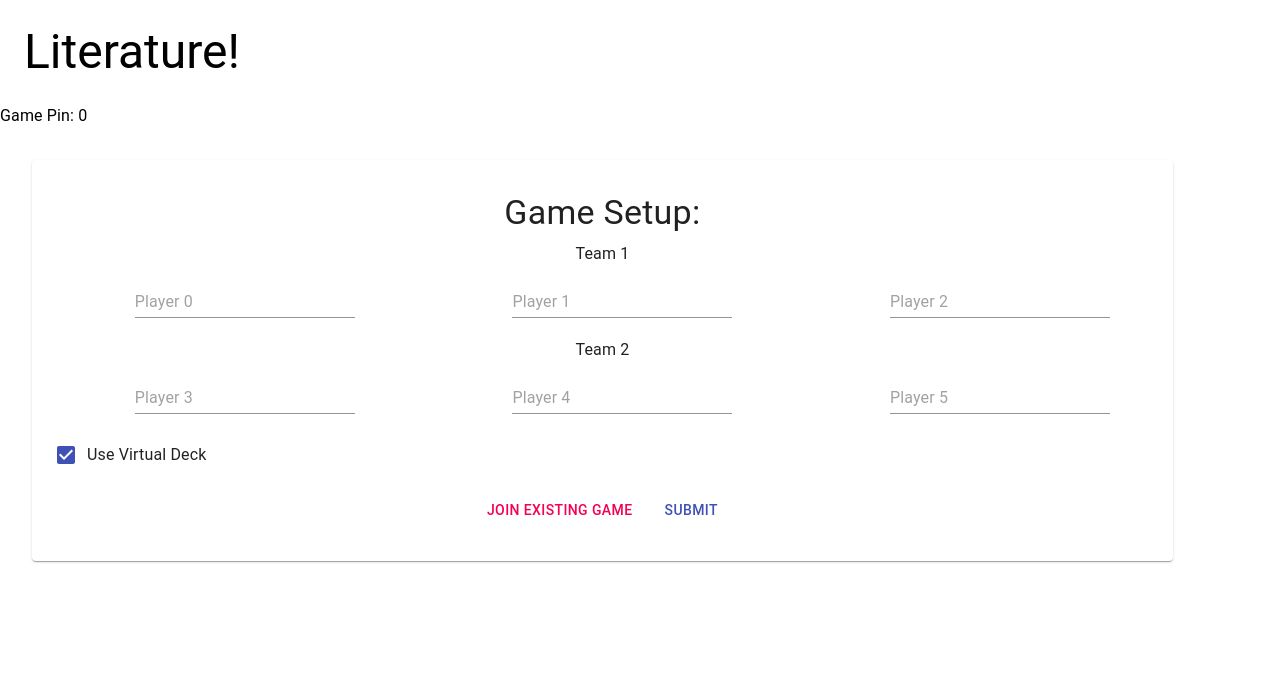
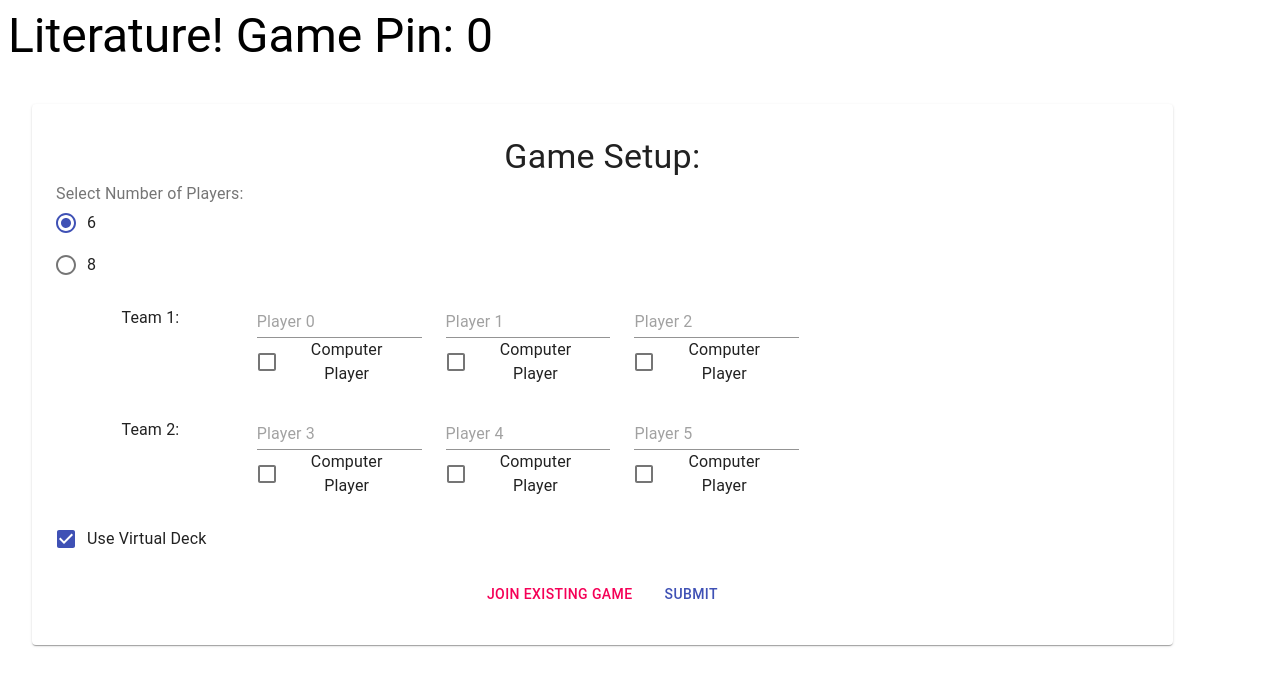
Before and after one commit to peterkraymond/jet, a React (Create React App) app: page / in a window 1280 px wide. Shown: the top 686 px of the page. Built offline with nearby package versions, Linux system fonts and the light colour scheme; no server answers.

Commit message:
Final Improvements
- allow for computer and network players
- move game pin to title

```diff
--- a/src/App.js
+++ b/src/App.js
@@ -13,7 +13,7 @@ const useStyles = makeStyles((theme) => ({
         padding: theme.spacing(3),
     },
     title: {
-        padding: theme.spacing(3),
+        padding: theme.spacing(1),
     },
 }))
 
@@ -24,9 +24,8 @@ function App() {
     return (
         <div>
             <Typography variant="h3" className={classes.title}>
-                Literature!
+                Literature! Game Pin: {gamePin}
             </Typography>
-            <Typography>Game Pin: {gamePin}</Typography>
             <Navigation />
         </div>
     )
--- a/src/features/game/NewGame.js
+++ b/src/features/game/NewGame.js
@@ -3,12 +3,16 @@ import { makeStyles, useTheme } from '@material-ui/core/styles'
 import {
 	Button,
 	Checkbox,
+	FormControl,
+	FormLabel,
 	FormGroup,
 	FormControlLabel,
 	Grid,
 	Paper,
 	TextField,
 	Typography,
+	Radio,
+	RadioGroup,
 	useMediaQuery,
 } from '@material-ui/core'
 import _ from 'lodash'
@@ -37,24 +41,23 @@ export default function NewGame() {
 	const classes = useStyles()
 	const wsSend = useSendCb()
 
+	// create state to control 6 or 8 player game
+	const [numPlayers, setNumPlayers] = React.useState('6')
+	const handleNumPlayersChange = (event) => {
+		setNumPlayers(event.target.value)
+	}
+
 	// create state for virtual deck and players
 	const [useVirtualDeck, setUseVirtualDeck] = React.useState(true)
-	// const [players, setPlayers] = React.useState({
-	// 	p0: 'Player 0',
-	// 	p1: 'Player 1',
-	// 	p2: 'Player 2',
-	// 	p3: 'Player 3',
-	// 	p4: 'Player 4',
-	// 	p5: 'Player 5',
-	// })
-	// TODO: come back to consider swapping object for array for easier mapping back to ws messages
 	const [players, setPlayers] = React.useState([
-		'Player 0',
-		'Player 1',
-		'Player 2',
-		'Player 3',
-		'Player 4',
-		'Player 5',
+		{ name: 'Player 0', type: 'network' },
+		{ name: 'Player 1', type: 'network' },
+		{ name: 'Player 2', type: 'network' },
+		{ name: 'Player 3', type: 'network' },
+		{ name: 'Player 4', type: 'network' },
+		{ name: 'Player 5', type: 'network' },
+		{ name: 'Player 6', type: 'network' },
+		{ name: 'Player 7', type: 'network' },
 	])
 
 	// identify basic theming and responsive dialog size
@@ -70,49 +73,39 @@ export default function NewGame() {
 			case 'Submit':
 				const message = compileMessage()
 				wsSend(message)
-				// TODO: move this to another location, but for now, update the game with the cards for each player
-				// const allUpdates = updateCards()
-				// allUpdates.map(message => {
-				// 	wsSend(message)
-				// })
-				// TODO: this should be removed and more data should be returned with the create game message
-				store.dispatch(setField('all_players', players))
 				break
 			default:
 				break
 		}
 	}
 	// handle changing of parameters for react state
-	const handleChange = (name) => (evt) => {
+	const handleChange = (name, idx) => (evt) => {
+		const newPlayers = _.cloneDeep(players)
 		switch (name) {
 			case 'virtualDeck':
 				setUseVirtualDeck(evt.target.checked)
 				break
-			// TODO: remove the below section after discussion around pros and cons
-			case 'p0':
-			case 'p1':
-			case 'p2':
-			case 'p3':
-			case 'p4':
-			case 'p5':
-			case 'p6':
-				setPlayers((players) => ({
-					...players,
-					[name]: evt.target.value,
-				}))
-				break
+
 			case 0:
 			case 1:
 			case 2:
 			case 3:
 			case 4:
 			case 5:
+			case 6:
+			case 7:
+			case 'playerName':
 				// deep clone array
 				// NOTE: could use es6 style clone playersCopy = [...players]
 				// but only for shallow copy - not for nested or objects. Instead
 				// use lodash for a deep copy
-				const newPlayers = _.cloneDeep(players)
-				newPlayers[name] = evt.target.value
+				newPlayers[idx].name = evt.target.value
+				setPlayers(newPlayers)
+				break
+			case 'playerType':
+				evt.target.checked
+					? (newPlayers[idx].type = 'computer')
+					: (newPlayers[idx].type = 'network')
 				setPlayers(newPlayers)
 				break
 			default:
@@ -122,13 +115,19 @@ export default function NewGame() {
 
 	// create message to send back to ws connection
 	const compileMessage = () => {
-		const playersData = players.map((player) => {
-			const entry = { name: player, type: 'network' }
+		const playersData = players.slice(0, numPlayers).map((player) => {
+			const entry = { name: player.name, type: player.type }
 			return entry
 		})
 		const teamsData = [
-			{ name: 'team 1', players: players.slice(0, 3) },
-			{ name: 'team 2', players: players.slice(3, 6) },
+			{
+				name: 'team 1',
+				players: players.slice(0, numPlayers / 2).map((player) => player.name),
+			},
+			{
+				name: 'team 2',
+				players: players.slice(numPlayers / 2, numPlayers).map((player) => player.name),
+			},
 		]
 		const data = {
 			players: playersData,
@@ -147,31 +146,41 @@ export default function NewGame() {
 			<Paper className={classes.root}>
 				<Typography variant="h4">Game Setup:</Typography>
 
-				<Typography>Team 1</Typography>
 				<Grid container spacing={3}>
-					<Grid item md={4}>
-						<TextField placeholder={players[0]} onChange={handleChange(0)} />
-					</Grid>
-					<Grid item md={4}>
-						<TextField placeholder={players[1]} onChange={handleChange(1)} />
-					</Grid>
-					<Grid item md={4}>
-						<TextField placeholder={players[2]} onChange={handleChange(2)} />
-					</Grid>
+					<FormControl component="fieldset">
+						<FormLabel component="legend">Select Number of Players: </FormLabel>
+						<RadioGroup
+							aria-label="Number of Players"
+							name="Number of Players"
+							value={numPlayers}
+							onChange={(event) => setNumPlayers(event.target.value)}
+						>
+							<FormControlLabel
+								value="6"
+								control={<Radio color="primary" />}
+								label="6"
+							/>
+							<FormControlLabel
+								value="8"
+								control={<Radio color="primary" />}
+								label="8"
+							/>
+						</RadioGroup>
+					</FormControl>
 				</Grid>
 
-				<Typography>Team 2</Typography>
-				<Grid container spacing={3}>
-					<Grid item md={4}>
-						<TextField placeholder={players[3]} onChange={handleChange(3)} />
-					</Grid>
-					<Grid item md={4}>
-						<TextField placeholder={players[4]} onChange={handleChange(4)} />
-					</Grid>
-					<Grid item md={4}>
-						<TextField placeholder={players[5]} onChange={handleChange(5)} />
-					</Grid>
-				</Grid>
+				<TeamDiv
+					teamName="Team 1"
+					players={players.slice(0, numPlayers / 2)}
+					handleChange={handleChange}
+					idxOffset={0}
+				/>
+				<TeamDiv
+					teamName="Team 2"
+					players={players.slice(numPlayers / 2, numPlayers)}
+					handleChange={handleChange}
+					idxOffset={numPlayers / 2}
+				/>
 
 				<FormGroup row>
 					<FormControlLabel
@@ -197,3 +206,29 @@ export default function NewGame() {
 		</div>
 	)
 }
+
+const TeamDiv = (props) => (
+	<Grid container spacing={3}>
+		<Grid item md={2}>
+			<Typography>{props.teamName}: </Typography>
+		</Grid>
+		{props.players.map((player, idx) => (
+			<Grid item key={player.name} md={2}>
+				<TextField
+					placeholder={player.name}
+					onChange={props.handleChange('playerName', idx + props.idxOffset)}
+				/>
+				<FormControlLabel
+					control={
+						<Checkbox
+							checked={player.type === 'computer'}
+							onChange={props.handleChange('playerType', idx + props.idxOffset)}
+							color="primary"
+						/>
+					}
+					label="Computer Player"
+				/>
+			</Grid>
+		))}
+	</Grid>
+)
```
